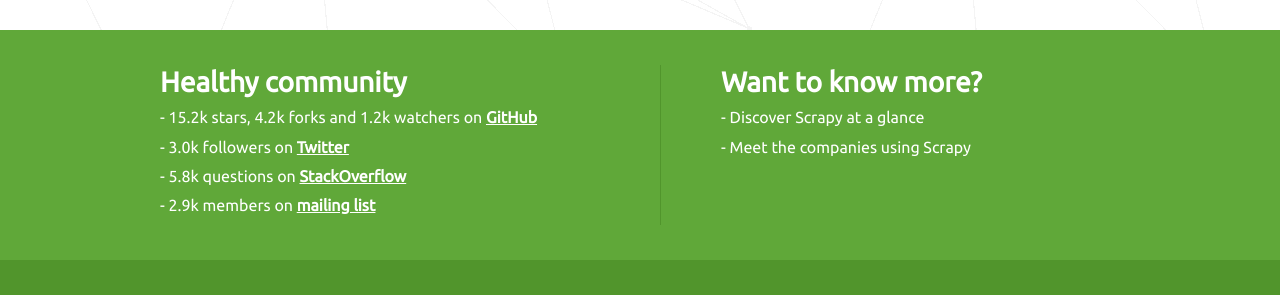
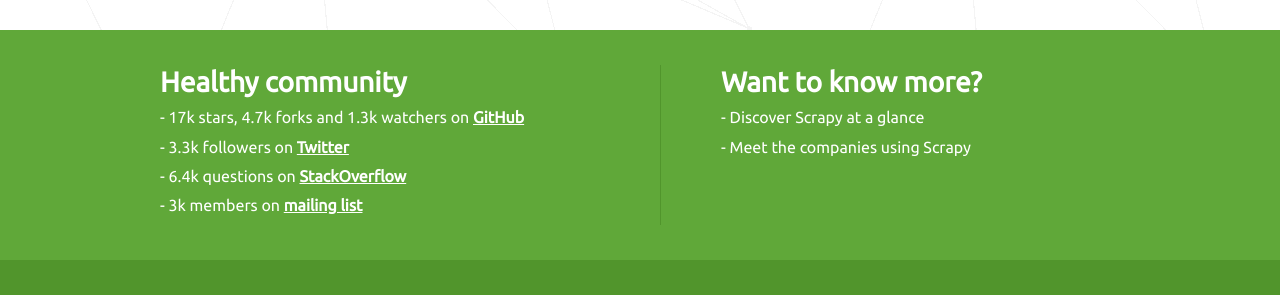
Before and after one commit to scrapy/scrapy.org, a Jekyll site: the page built from index.html, in a window 1280 px wide, cut to the strip 1376-1671 px from the top of the page. Built offline with Jekyll 4.4.1, drawn with Linux system fonts in a browser that asks for light colours; comment, search, counter and statistics services are not loaded; grey boxes are pictures that could not be loaded.

Commit message:
Update numbers for GitHub, StackOverflow and Twitter

```diff
--- a/community.html
+++ b/community.html
@@ -56,7 +56,7 @@
     <hr />
     <p>
       There is a healthy community providing Scrapy help on Stack Overflow, along with the core developers.
-      The <a href="http://stackoverflow.com/questions/tagged/scrapy">scrapy tag</a> has around 5,8k questions.
+      The <a href="http://stackoverflow.com/questions/tagged/scrapy">scrapy tag</a> has around 6,4k questions.
       If Stack Overflow is your preference, <a href="http://stackoverflow.com/questions/ask">ask your question there</a>.
     </p>
   </div>
--- a/index.html
+++ b/index.html
@@ -120,10 +120,10 @@
     <div class="block-left">
       <h2>Healthy community</h2>
       <ul>
-        <li>- 15.2k stars, 4.2k forks and 1.2k watchers on <a href="https://github.com/scrapy/scrapy">GitHub</a></li>
-        <li>- 3.0k followers on <a href="https://twitter.com/ScrapyProject">Twitter</a></li>
-        <li>- 5.8k questions on <a href="http://stackoverflow.com/tags/scrapy/info">StackOverflow</a></li>
-        <li>- 2.9k members on <a href="https://groups.google.com/forum/?fromgroups#!aboutgroup/scrapy-users">mailing list</a></li>
+        <li>- 17k stars, 4.7k forks and 1.3k watchers on <a href="https://github.com/scrapy/scrapy">GitHub</a></li>
+        <li>- 3.3k followers on <a href="https://twitter.com/ScrapyProject">Twitter</a></li>
+        <li>- 6.4k questions on <a href="http://stackoverflow.com/tags/scrapy/info">StackOverflow</a></li>
+        <li>- 3k members on <a href="https://groups.google.com/forum/?fromgroups#!aboutgroup/scrapy-users">mailing list</a></li>
       </ul>
     </div>
     <div class="block-right">
```
